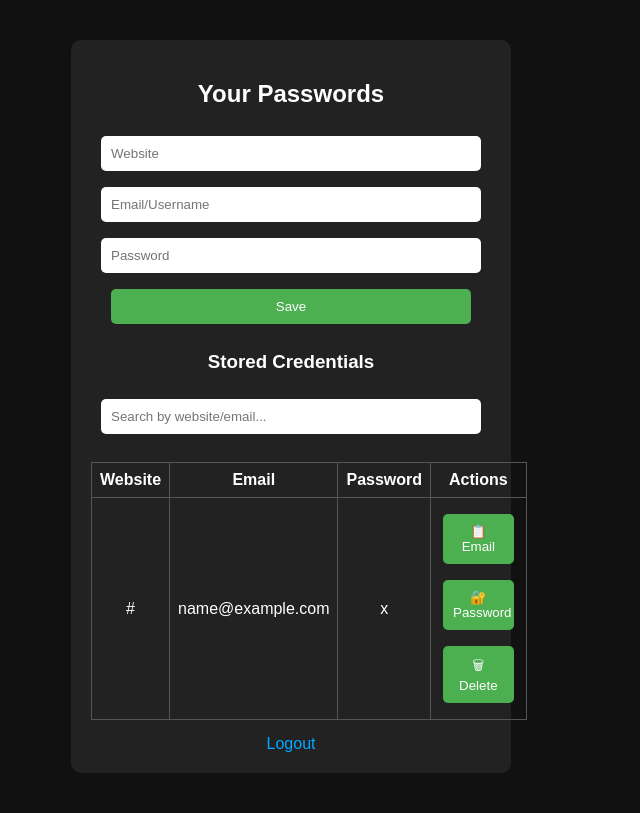
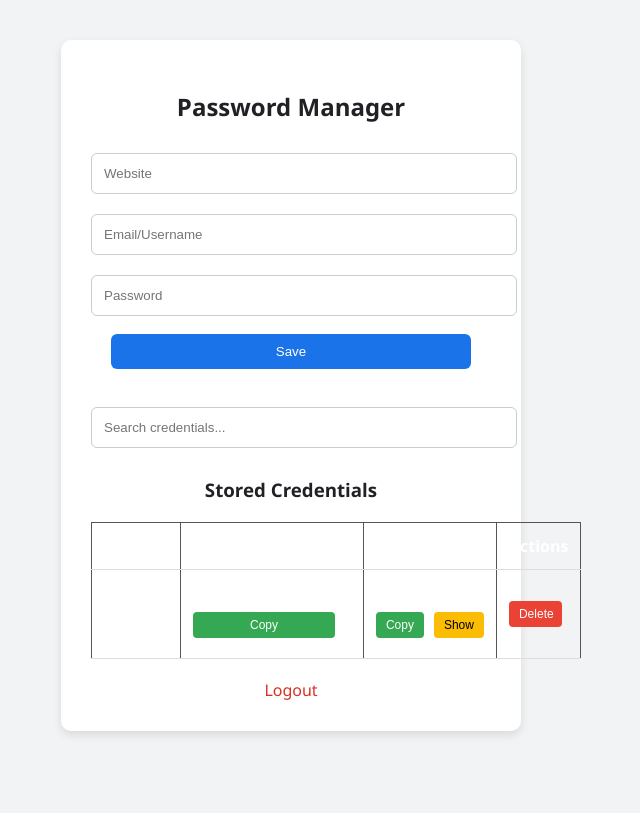
Before and after one commit to jaiminparmar24/passwordnew, a Flask app: template templates/dashboard.html in a window 1280 px wide. Shown: the whole page, without its empty margins (349-989 px from the left). After the commit the page ends 735 px from the top, so only its background shows below. Run offline with Flask 3, Linux system fonts and the light colour scheme; the template is opened without the code that fills it: most values are stand-ins (such as "Sample title", 1, 10 or a date in 2020).

Commit message:
Add files via upload

```diff
--- a/templates/dashboard.html
+++ b/templates/dashboard.html
@@ -2,52 +2,131 @@
 <html lang="en">
 <head>
   <meta charset="UTF-8">
-  <title>Dashboard</title>
+  <title>Password Manager Dashboard</title>
   <link rel="stylesheet" href="/static/style.css">
-  <script>
-    // Copy password/email to clipboard
-    function copyToClipboard(id) {
-      const text = document.getElementById(id).innerText;
-      navigator.clipboard.writeText(text).then(() => {
-        alert("Copied: " + text);
-      });
+  <style>
+    /* Google-like clean design with soft colors */
+    body {
+      font-family: 'Segoe UI', Tahoma, Geneva, Verdana, sans-serif;
+      background: #f1f3f4;
+      margin: 0;
+      padding: 0;
     }
 
-    // Filter table rows based on search input
-    function filterTable() {
-      const query = document.getElementById("search").value.toLowerCase();
-      const rows = document.querySelectorAll("table tbody tr");
+    .container {
+      max-width: 900px;
+      margin: 40px auto;
+      background: #fff;
+      padding: 30px;
+      border-radius: 10px;
+      box-shadow: 0 4px 10px rgba(0,0,0,0.1);
+    }
 
-      rows.forEach(row => {
-        const cells = row.querySelectorAll("td");
-        const match = [...cells].some(td => td.innerText.toLowerCase().includes(query));
-        row.style.display = match ? "" : "none";
-      });
+    h2, h3 {
+      color: #202124;
     }
-  </script>
+
+    input[type="text"], input[type="password"] {
+      width: 100%;
+      padding: 12px;
+      margin: 10px 0;
+      border: 1px solid #ccc;
+      border-radius: 6px;
+    }
+
+    button {
+      padding: 10px 20px;
+      background-color: #1a73e8;
+      color: white;
+      border: none;
+      border-radius: 6px;
+      cursor: pointer;
+      transition: background 0.3s ease;
+    }
+
+    button:hover {
+      background-color: #0c5ace;
+    }
+
+    .logout {
+      display: inline-block;
+      margin-top: 20px;
+      color: #d93025;
+      text-decoration: none;
+    }
+
+    table {
+      width: 100%;
+      border-collapse: collapse;
+      margin-top: 20px;
+    }
+
+    th, td {
+      padding: 12px;
+      border-bottom: 1px solid #ddd;
+      text-align: left;
+    }
+
+    .action-buttons {
+      display: flex;
+      gap: 10px;
+    }
+
+    .search-box {
+      margin-top: 20px;
+      margin-bottom: 10px;
+    }
+
+    .copy-btn, .delete-btn, .show-btn {
+      padding: 6px 10px;
+      font-size: 12px;
+      border: none;
+      border-radius: 4px;
+      cursor: pointer;
+    }
+
+    .copy-btn {
+      background-color: #34a853;
+      color: white;
+    }
+
+    .delete-btn {
+      background-color: #ea4335;
+      color: white;
+    }
+
+    .show-btn {
+      background-color: #fbbc04;
+      color: black;
+    }
+
+    .success {
+      color: green;
+      font-size: 14px;
+    }
+  </style>
 </head>
 <body>
   <div class="container">
-    <h2>Your Passwords</h2>
+    <h2>Password Manager</h2>
 
     <form method="POST">
-      <input type="text" name="website" placeholder="Website" required><br>
-      <input type="text" name="email" placeholder="Email/Username" required><br>
-      <input type="text" name="password" placeholder="Password" required><br>
+      <input type="text" name="website" placeholder="Website" required>
+      <input type="text" name="email" placeholder="Email/Username" required>
+      <input type="text" name="password" placeholder="Password" required>
       <button type="submit">Save</button>
     </form>
 
     {% with messages = get_flashed_messages() %}
-      {% for msg in messages %}
-        <p class="success">{{ msg }}</p>
-      {% endfor %}
+      {% for msg in messages %}<p class="success">{{ msg }}</p>{% endfor %}
     {% endwith %}
 
+    <div class="search-box">
+      <input type="text" id="searchInput" placeholder="Search credentials..." onkeyup="searchTable()">
+    </div>
+
     <h3>Stored Credentials</h3>
-
-    <input type="text" id="search" onkeyup="filterTable()" placeholder="Search by website/email..." class="search-box">
-
-    <table>
+    <table id="credTable">
       <thead>
         <tr>
           <th>Website</th>
@@ -57,18 +136,26 @@
         </tr>
       </thead>
       <tbody>
-        {% for website, email, password in entries %}
+        {% for entry in entries %}
         <tr>
-          <td id="website-{{ loop.index }}">{{ website }}</td>
-          <td id="email-{{ loop.index }}">{{ email }}</td>
-          <td id="password-{{ loop.index }}">{{ password }}</td>
+          <td>{{ entry.website }}</td>
           <td>
-            <button onclick="copyToClipboard('email-{{ loop.index }}')">📋 Email</button>
-            <button onclick="copyToClipboard('password-{{ loop.index }}')">🔐 Password</button>
+            {{ entry.email }}
+            <button class="copy-btn" onclick="copyText('{{ entry.email }}')">Copy</button>
+          </td>
+          <td>
+            <span id="pwd-{{ loop.index }}">{{ entry.password }}</span>
+            <div class="action-buttons">
+              <button class="copy-btn" onclick="copyText('{{ entry.password }}')">Copy</button>
+              <button class="show-btn" onclick="toggleVisibility('pwd-{{ loop.index }}')">Show</button>
+            </div>
+          </td>
+          <td>
             <form method="POST" action="/delete" style="display:inline;">
-              <input type="hidden" name="website" value="{{ website }}">
-              <input type="hidden" name="email" value="{{ email }}">
-              <button type="submit" class="delete-btn">🗑 Delete</button>
+              <input type="hidden" name="website" value="{{ entry.website }}">
+              <input type="hidden" name="email" value="{{ entry.email }}">
+              <input type="hidden" name="password" value="{{ entry.password }}">
+              <button class="delete-btn" type="submit">Delete</button>
             </form>
           </td>
         </tr>
@@ -78,5 +165,32 @@
 
     <a href="/logout" class="logout">Logout</a>
   </div>
+
+  <script>
+    function copyText(text) {
+      navigator.clipboard.writeText(text);
+      alert("Copied to clipboard!");
+    }
+
+    function toggleVisibility(id) {
+      const elem = document.getElementById(id);
+      if (elem.textContent.startsWith("•")) {
+        elem.textContent = elem.dataset.real;
+      } else {
+        elem.textContent = "••••••••";
+      }
+    }
+
+    function searchTable() {
+      const input = document.getElementById("searchInput");
+      const filter = input.value.toLowerCase();
+      const rows = document.querySelectorAll("#credTable tbody tr");
+      rows.forEach(row => {
+        const website = row.cells[0].innerText.toLowerCase();
+        const email = row.cells[1].innerText.toLowerCase();
+        row.style.display = website.includes(filter) || email.includes(filter) ? "" : "none";
+      });
+    }
+  </script>
 </body>
 </html>
```
